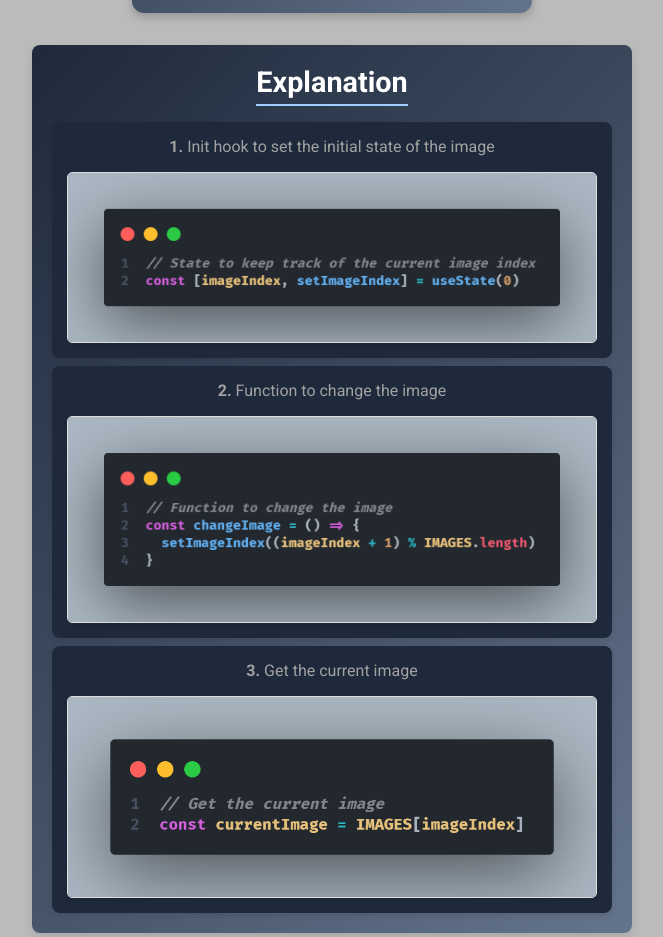
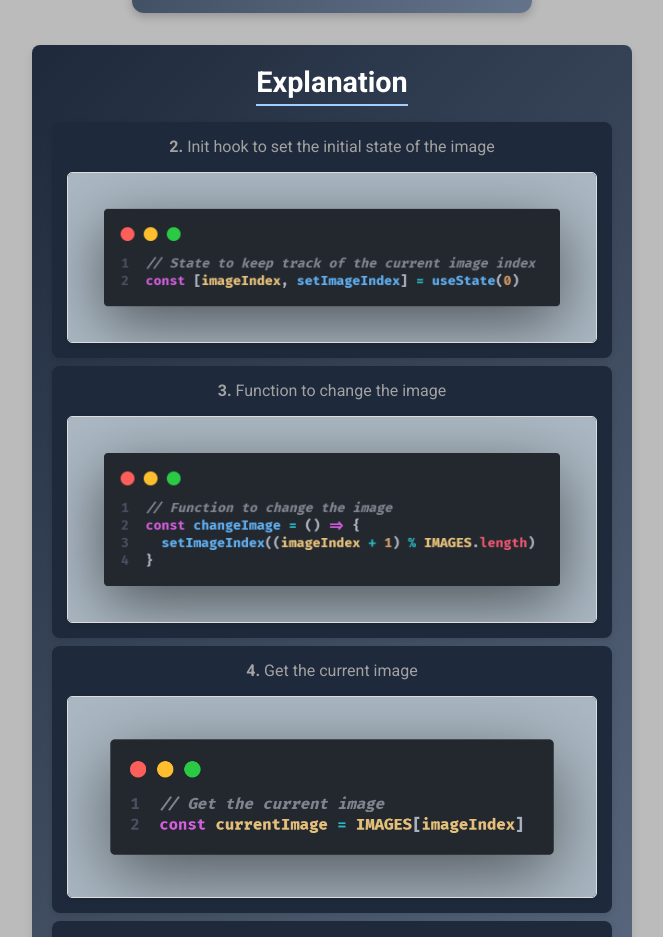
Before and after one commit to Espadv69/useState-Intermediate, a React (Vite) app in the folder ImageChangerButton/: page / in a window 1280 px wide. Shown: the part 454-1391 px from the top of the page, without its empty margins (308-971 px from the left). Built offline with nearby package versions, Linux system fonts and the light colour scheme; the HTML template or start-up script is replaced by a standard one.

Commit message:
Add fifth step to Explanation component for displaying HTML elements

```diff
--- a/ImageChangerButton/src/components/Explanation/Explanation.jsx
+++ b/ImageChangerButton/src/components/Explanation/Explanation.jsx
@@ -7,24 +7,31 @@ const Explanation = () => {
       <h2 className="explanation__title">Explanation</h2>
       <ul className="ul__explanation">
         <LiExplanation
-          stepNumber={1}
+          stepNumber={2}
           description="Init hook to set the initial state of the image"
           imgUrl="/images/initHook.png"
           alt="Code snippet of the init hook"
         />
 
         <LiExplanation
-          stepNumber={2}
+          stepNumber={3}
           description="Function to change the image"
           imgUrl="/images/changeImageFunction.png"
           alt="Code snippet of the changeImage function"
         />
 
         <LiExplanation
-          stepNumber={3}
+          stepNumber={4}
           description="Get the current image"
           imgUrl="/images/getCurrentImage.png"
           alt="Code snippet of getting the current image"
+        />
+
+        <LiExplanation
+          stepNumber={5}
+          description="Display HTML elements"
+          imgUrl="/images/htmlStructure.png"
+          alt="Code snippet of displaying HTML elements"
         />
       </ul>
     </section>
```
